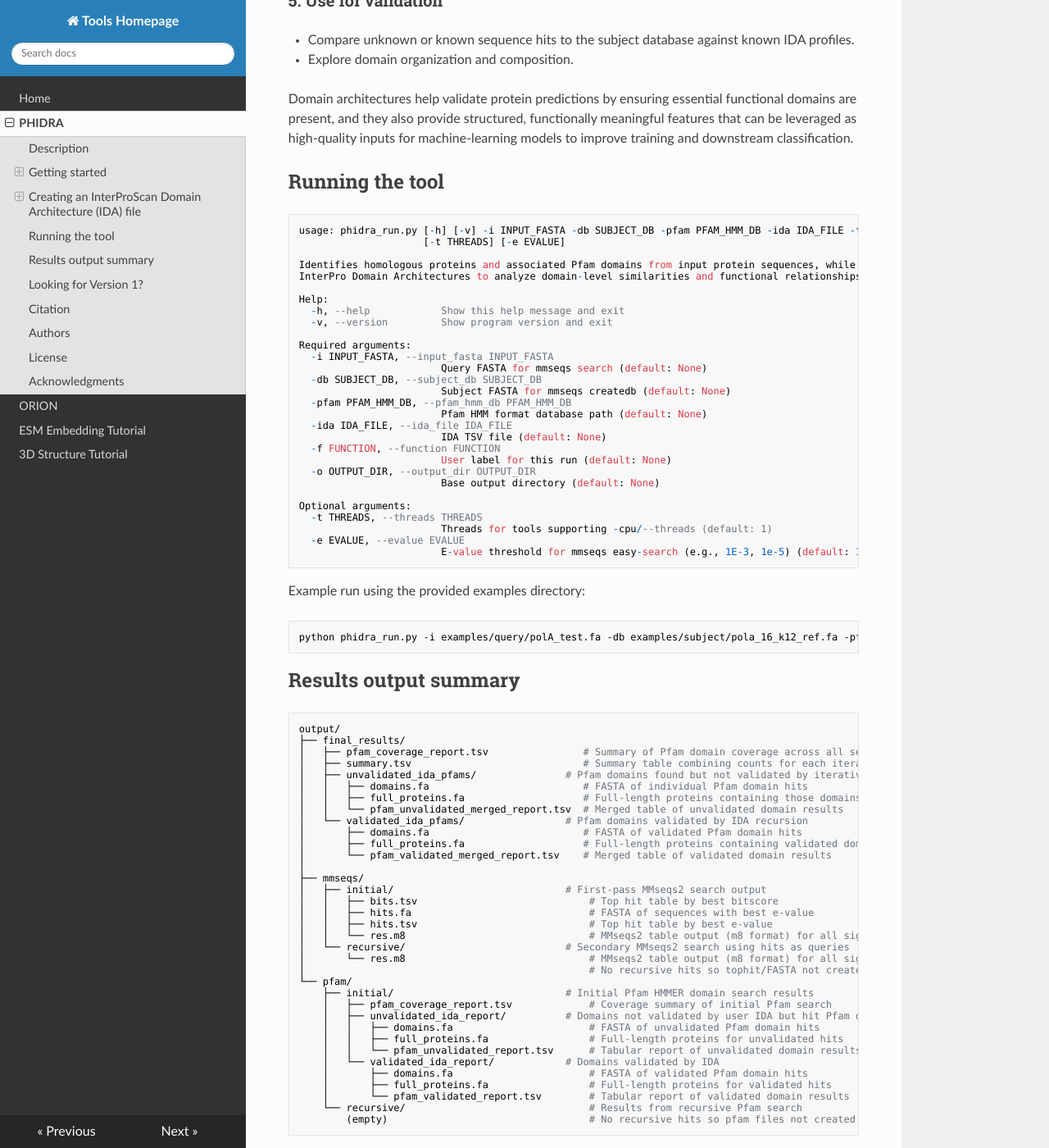
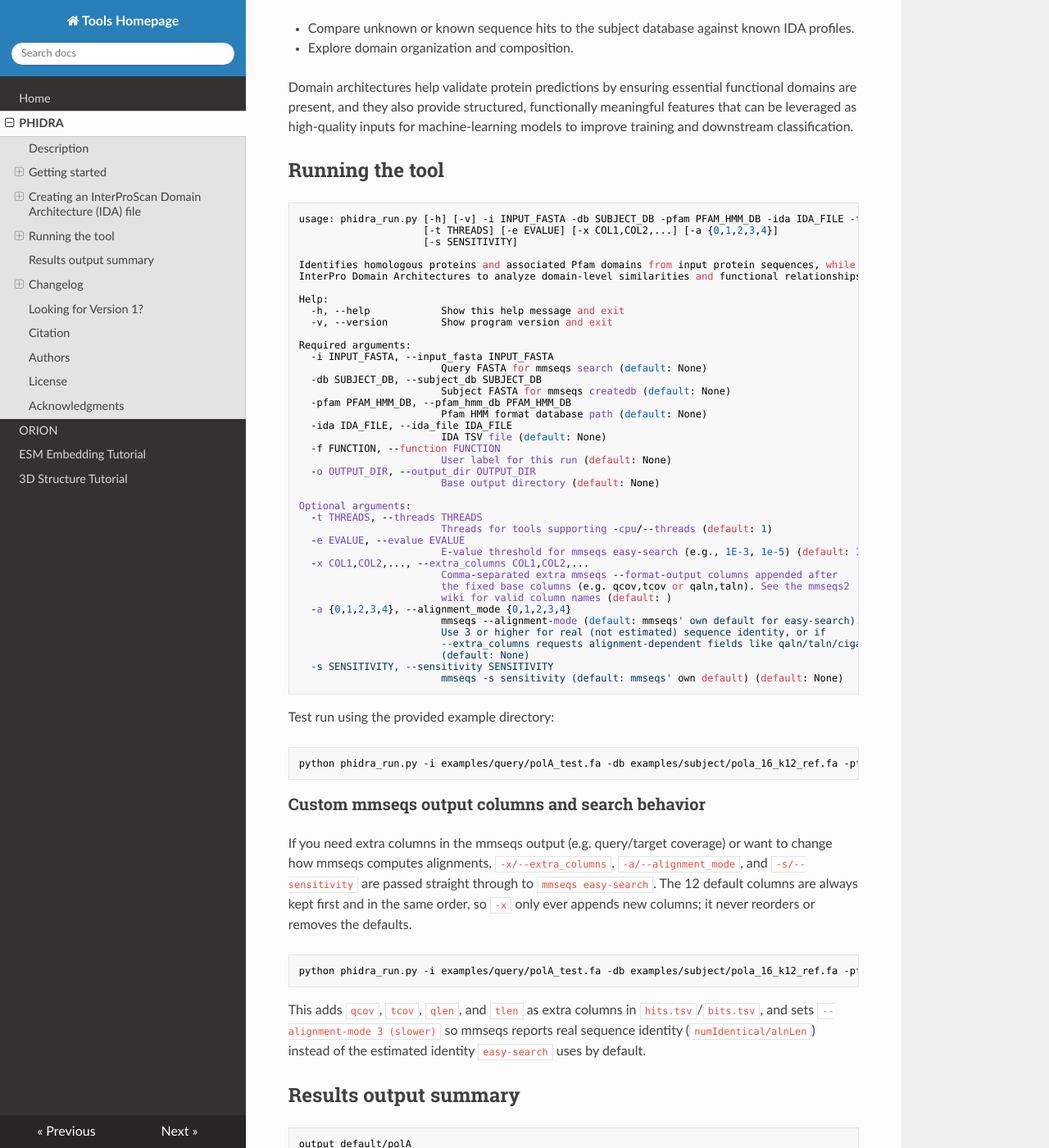
Before and after one commit to zschreib/tool-instructions, an MkDocs documentation site: the page built from docs/PHIDRA.md, in a window 1280 px wide and 1400 px high, scrolled down 2586 px. Shown: the whole window at 82% size. Built offline with MkDocs 1.6.1, drawn with Linux system fonts in a browser that asks for light colours; nearby versions of some CDN libraries; some of the changed text lies outside the part shown.

Commit message:
PHIDRA 2.1.0 update

````diff
--- a/docs/PHIDRA.md
+++ b/docs/PHIDRA.md
@@ -1,4 +1,4 @@
-#  PHIDRA ![Version](https://img.shields.io/badge/version-2.0.0-brightgreen) ![Status](https://img.shields.io/badge/status-stable-brightgreen)
+#  PHIDRA ![Version](https://img.shields.io/badge/version-2.1.0-brightgreen) ![Status](https://img.shields.io/badge/status-stable-brightgreen)
 **P**rotein **H**omology **I**dentification via **D**omain-**R**elated **A**rchitecture
 
 A simple way to search and validate identified Pfam domains of interest against a curated InterProScan Domain Architecture (IDA) file to check whether or not your proteins match a domain composition found in the InterPro Database.
@@ -38,7 +38,6 @@ cd phidra
 
 #Grabs required python packages
 pip install -r requirements.txt
-
 ```
 * Python setup >= Python 3.8, requires MMseqs2 and HMMER to be already set up.
 ```
@@ -113,7 +112,8 @@ Domain architectures help validate protein predictions by ensuring essential fun
 ## Running the tool
 ```
 usage: phidra_run.py [-h] [-v] -i INPUT_FASTA -db SUBJECT_DB -pfam PFAM_HMM_DB -ida IDA_FILE -f FUNCTION -o OUTPUT_DIR
-                     [-t THREADS] [-e EVALUE]
+                     [-t THREADS] [-e EVALUE] [-x COL1,COL2,...] [-a {0,1,2,3,4}]
+                     [-s SENSITIVITY]
 
 Identifies homologous proteins and associated Pfam domains from input protein sequences, while comparing against
 InterPro Domain Architectures to analyze domain-level similarities and functional relationships.
@@ -141,17 +141,36 @@ Optional arguments:
                         Threads for tools supporting -cpu/--threads (default: 1)
   -e EVALUE, --evalue EVALUE
                         E-value threshold for mmseqs easy-search (e.g., 1E-3, 1e-5) (default: 1E-3)
+  -x COL1,COL2,..., --extra_columns COL1,COL2,...
+                        Comma-separated extra mmseqs --format-output columns appended after
+                        the fixed base columns (e.g. qcov,tcov or qaln,taln). See the mmseqs2
+                        wiki for valid column names (default: )
+  -a {0,1,2,3,4}, --alignment_mode {0,1,2,3,4}
+                        mmseqs --alignment-mode (default: mmseqs' own default for easy-search).
+                        Use 3 or higher for real (not estimated) sequence identity, or if
+                        --extra_columns requests alignment-dependent fields like qaln/taln/cigar
+                        (default: None)
+  -s SENSITIVITY, --sensitivity SENSITIVITY
+                        mmseqs -s sensitivity (default: mmseqs' own default) (default: None)
 ```
 
-Example run using the provided examples directory:
+Test run using the provided example directory:
 
 ```
-python phidra_run.py -i examples/query/polA_test.fa -db examples/subject/pola_16_k12_ref.fa -pfam [pfam_DB_location] -ida examples/IDA/polA_IDA_list.tsv -f examples/output -t 5 -e 1E-3
+python phidra_run.py -i examples/query/polA_test.fa -db examples/subject/pola_16_k12_ref.fa -pfam [pfamDB_dir_location] -ida examples/IDA/polA_IDA_list.tsv -f polA -o examples/output_default
 ```
+### Custom mmseqs output columns and search behavior
+
+If you need extra columns in the mmseqs output (e.g. query/target coverage) or want to change how mmseqs computes alignments, `-x/--extra_columns`, `-a/--alignment_mode`, and `-s/--sensitivity` are passed straight through to `mmseqs easy-search`. The 12 default columns are always kept first and in the same order, so `-x` only ever appends new columns; it never reorders or removes the defaults.
+
+```
+python phidra_run.py -i examples/query/polA_test.fa -db examples/subject/pola_16_k12_ref.fa -pfam [pfamDB_dir_location] -ida examples/IDA/polA_IDA_list.tsv -f polA -o examples/output_custom -t 5 -e 1E-6 -x qcov,tcov,qlen,tlen -a 3 -s 7
+```
+This adds `qcov`, `tcov`, `qlen`, and `tlen` as extra columns in `hits.tsv`/`bits.tsv`, and sets `--alignment-mode 3 (slower)` so mmseqs reports real sequence identity (`numIdentical/alnLen`) instead of the estimated identity `easy-search` uses by default.
 
 ## Results output summary
 ```
-output/
+output_default/polA
 ├── final_results/
 │   ├── pfam_coverage_report.tsv                # Summary of Pfam domain coverage across all search hits
 │   ├── summary.tsv                             # Summary table combining counts for each iteration
@@ -159,7 +178,7 @@ output/
 │   │   ├── domains.fa                          # FASTA of individual Pfam domain hits
 │   │   ├── full_proteins.fa                    # Full-length proteins containing those domains
 │   │   └── pfam_unvalidated_merged_report.tsv  # Merged table of unvalidated domain results
-│   └── validated_ida_pfams/                 # Pfam domains validated by IDA recursion
+│   └── validated_ida_pfams/                 # Pfam domains validated by IDA file
 │       ├── domains.fa                          # FASTA of validated Pfam domain hits
 │       ├── full_proteins.fa                    # Full-length proteins containing validated domains
 │       └── pfam_validated_merged_report.tsv    # Merged table of validated domain results
@@ -171,8 +190,7 @@ output/
 │   │   ├── hits.tsv                             # Top hit table by best e-value
 │   │   └── res.m8                               # MMseqs2 table output (m8 format) for all significant initial hits
 │   └── recursive/                           # Secondary MMseqs2 search using hits as queries
-│       └── res.m8                               # MMseqs2 table output (m8 format) for all significant recursive hits
-│                                                # No recursive hits so tophit/FASTA not created
+│       └── res.m8                               # MMseqs2 table output (m8 format) for all significant recursive hits (Empty if no hits found)
 └── pfam/
     ├── initial/                             # Initial Pfam HMMER domain search results
     │   ├── pfam_coverage_report.tsv             # Coverage summary of initial Pfam search
@@ -185,12 +203,23 @@ output/
     │       ├── full_proteins.fa                 # Full-length proteins for validated hits
     │       └── pfam_validated_report.tsv        # Tabular report of validated domain results
     └── recursive/                               # Results from recursive Pfam search
-        (empty)                                  # No recursive hits so pfam files not created
+        (If empty)                               # No recursive hits so pfam files not created
 ```
 
 * The named output directory contains the complete output of the `phidra` pipeline.
 * Includes homology search results, IDA-validated and unvalidated Pfam domain calls with both sequence-level and domain-level FASTA files, and comprehensive summary tables.
 * A detailed description of each file is provided above to help navigate and interpret the results.
+
+## Changelog
+
+### v2.1.0
+**Added**
+- `-x`/`--extra_columns`: append extra mmseqs `--format-output` accepted columns (e.g. `qcov,tcov`) after the fixed default 12. The default columns are always kept first and in order, so existing scripts parsing `hits.tsv`/`bits.tsv` by position are unaffected.
+- `-a`/`--alignment_mode`: sets mmseqs `--alignment-mode`. In particular, `-a 3` switches from `easy-search`'s default estimated sequence identity to real identity (`numIdentical/alnLen`).
+- `-s`/`--sensitivity`: sets mmseqs `-s` sensitivity. (`-s 1: Highly accelerated search, -s 7.5: Sensitive for finding remote homologs at the cost of longer computation times.`)
+
+**Notes**
+- A run without `-x`/`-a`/`-s` produces output identical to v2.0.0.
 
 ## Looking for Version 1?
 
@@ -204,7 +233,7 @@ If you found this tool useful, please cite:
 Schreiber, Zachary D. *Unraveling Viral Gene Associations Through Integrative Computational Approaches.* PhD dissertation, University of Delaware, 2025.
 
 **Software (implementation and version used):**
-Schreiber, Zachary D. PHIDRA: Protein Homology Identification via Domain-Related Architecture (version 2.0) [Computer software]. GitHub. https://github.com/zschreib/phidra
+Schreiber, Zachary D. PHIDRA: Protein Homology Identification via Domain-Related Architecture (version 2.1.0) [Computer software]. GitHub. https://github.com/zschreib/phidra
 
 ## Authors
 
@@ -219,6 +248,6 @@ This project is licensed under the GNU General Public License v3.0 see the LICEN
 ## Acknowledgments
 
 Inspiration, code snippets, etc.
-* [MMseqs2](https://github.com/soedinglab/MMseqs2)
-* [InterPro](https://www.ebi.ac.uk/interpro/)
-* [pfam_scan](https://github.com/aziele/pfam_scan)
+- [MMseqs2](https://github.com/soedinglab/MMseqs2)
+- [InterPro](https://www.ebi.ac.uk/interpro/)
+- [pfam_scan](https://github.com/aziele/pfam_scan)
````
